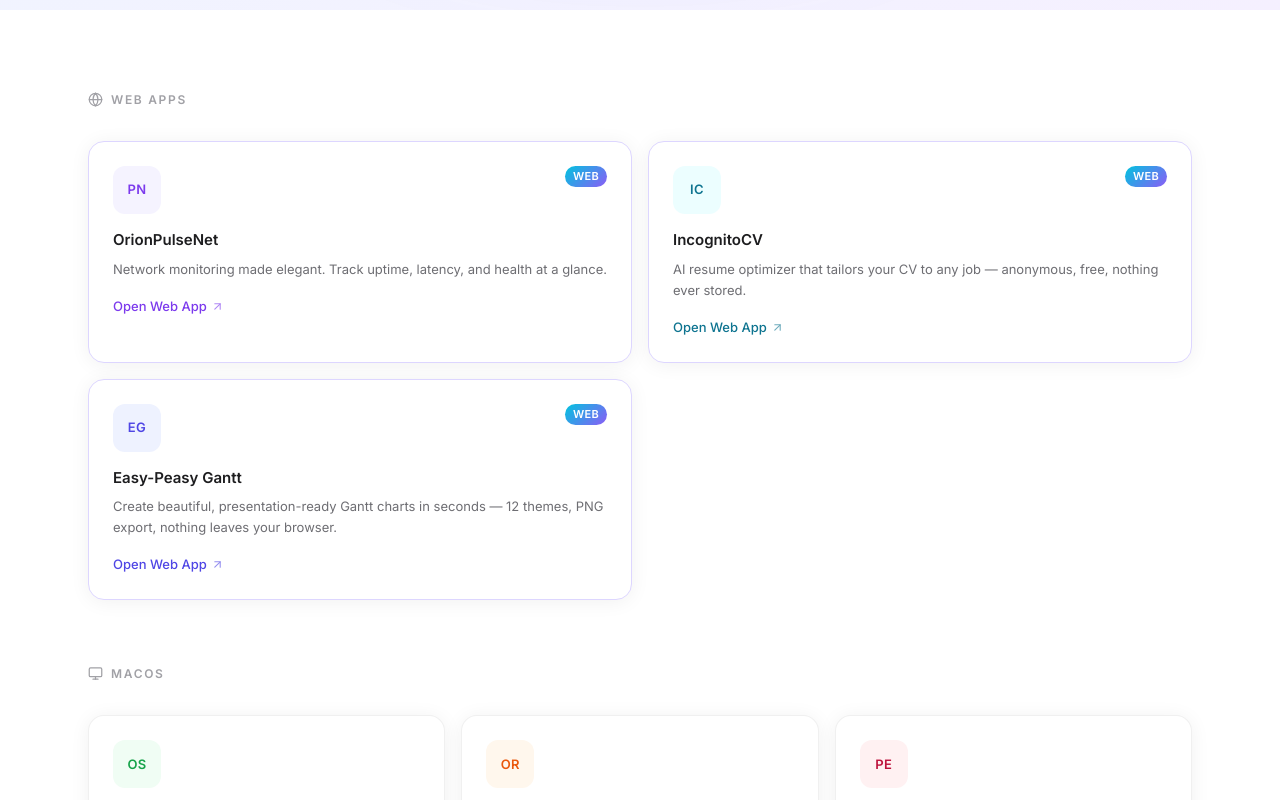
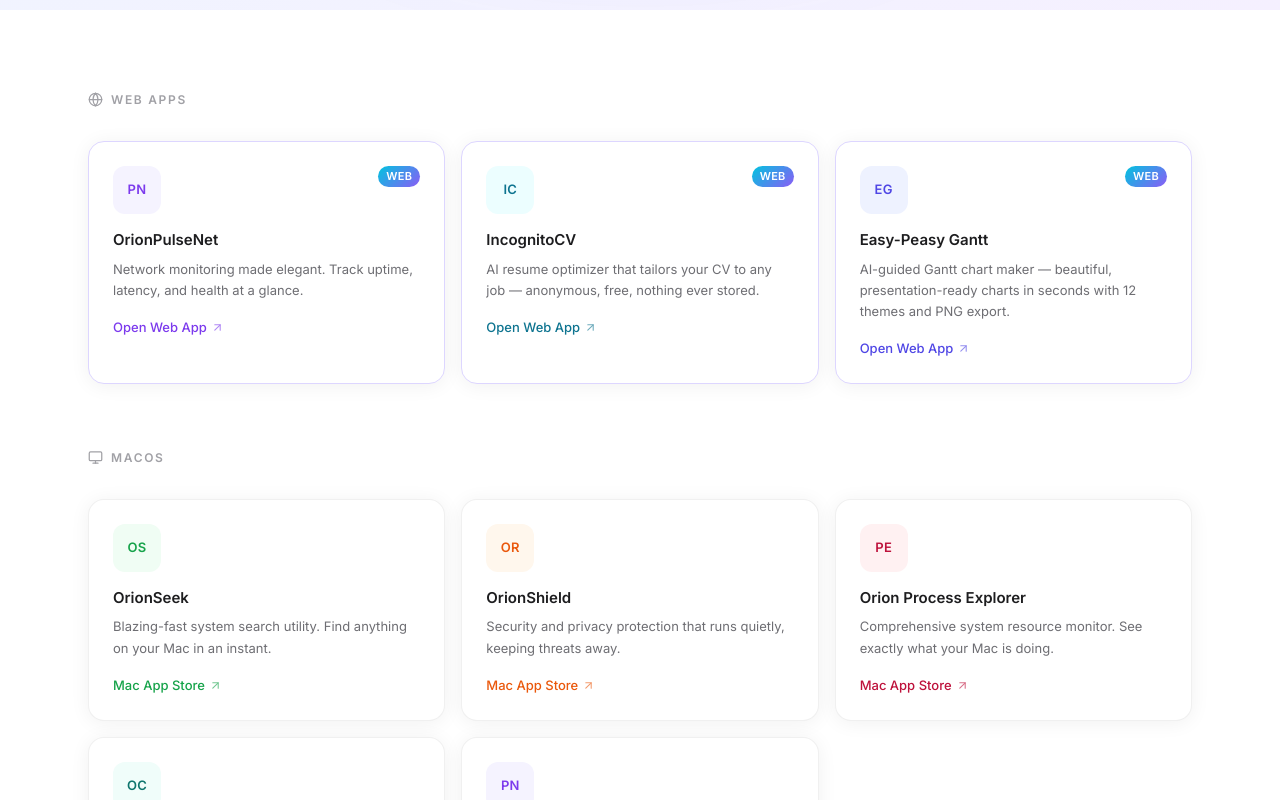
Before and after one commit to mrinalsinghraja/msrx-portal, a Next.js app: page / in a window 1280 px wide. Shown: the part 629-1429 px from the top of the page. Built offline with nearby package versions, Linux system fonts and the light colour scheme.

Commit message:
Web apps grid: 3 columns on desktop; note AI in Gantt tile
Co-Authored-By: Claude Fable 5 <noreply@anthropic.com>

```diff
--- a/app/page.tsx
+++ b/app/page.tsx
@@ -5,7 +5,7 @@ import { ExternalLink, Monitor, Smartphone, Globe, ArrowUpRight, Brain, Zap, Shi
 const webApps = [
   { name: "OrionPulseNet", description: "Network monitoring made elegant. Track uptime, latency, and health at a glance.", initials: "PN", bg: "#F5F3FF", fg: "#7C3AED", href: "https://pulsenet.msrx.co.in", external: true, storeLabel: "Open Web App", highlight: true },
   { name: "IncognitoCV", description: "AI resume optimizer that tailors your CV to any job — anonymous, free, nothing ever stored.", initials: "IC", bg: "#ECFEFF", fg: "#0E7490", href: "https://cv.msrx.co.in", external: true, storeLabel: "Open Web App", highlight: true },
-  { name: "Easy-Peasy Gantt", description: "Create beautiful, presentation-ready Gantt charts in seconds — 12 themes, PNG export, nothing leaves your browser.", initials: "EG", bg: "#EEF2FF", fg: "#4F46E5", href: "https://gantt.msrx.co.in", external: true, storeLabel: "Open Web App", highlight: true },
+  { name: "Easy-Peasy Gantt", description: "AI-guided Gantt chart maker — beautiful, presentation-ready charts in seconds with 12 themes and PNG export.", initials: "EG", bg: "#EEF2FF", fg: "#4F46E5", href: "https://gantt.msrx.co.in", external: true, storeLabel: "Open Web App", highlight: true },
 ];
 
 const macApps = [
@@ -222,7 +222,7 @@ export default function Home() {
               <Globe size={15} className="text-[var(--text-tertiary)]" />
               <h2 className="text-[12px] font-semibold tracking-[0.14em] uppercase text-[var(--text-tertiary)]">Web Apps</h2>
             </div>
-            <div className="grid grid-cols-1 sm:grid-cols-2 gap-4">
+            <div className="grid grid-cols-1 sm:grid-cols-2 lg:grid-cols-3 gap-4">
               {webApps.map((app) => <AppCard key={app.name} app={app} />)}
             </div>
           </div>
```
